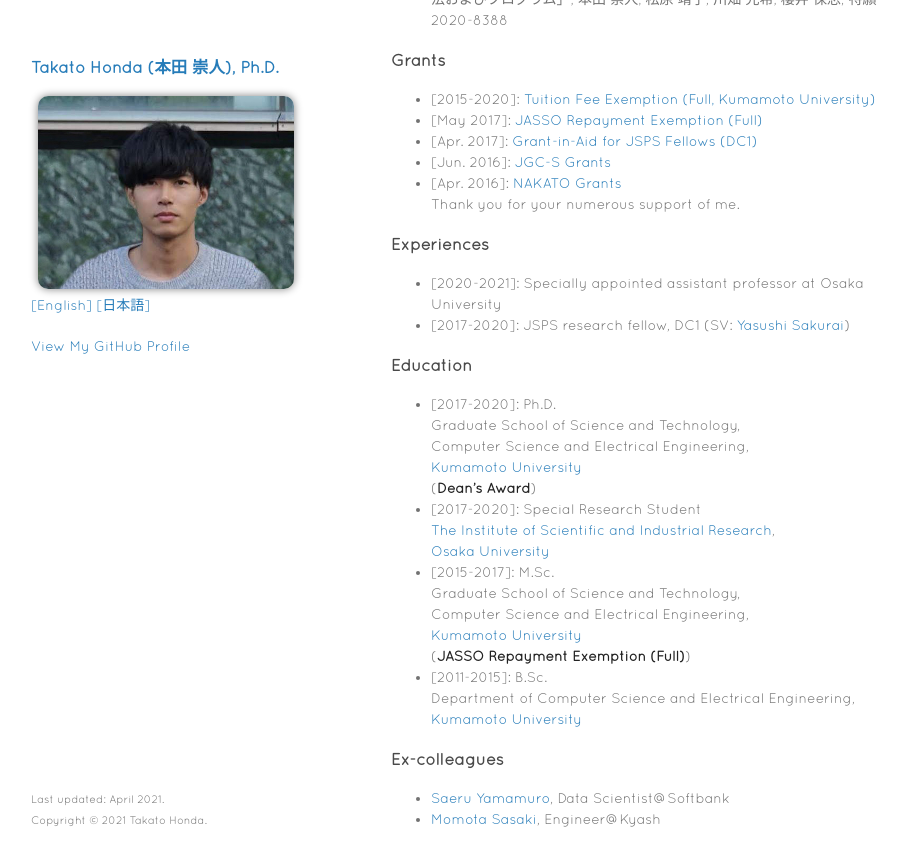
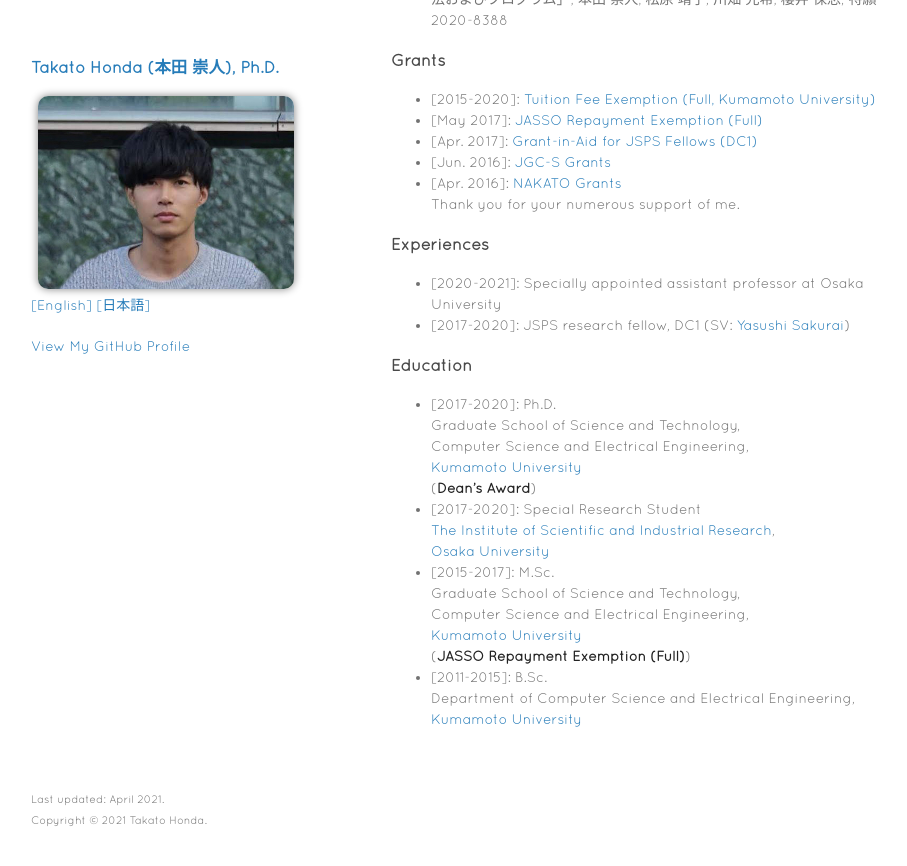
Before and after one commit to TakatoHonda/takatohonda.github.io, a Jekyll site: the page built from index.md, in a window 1280 px wide and 900 px high, scrolled down 869 px. Shown: the top 866 px of the window, without its empty margins (179-1086 px from the left). Built offline with Jekyll 4.4.1, drawn with Linux system fonts in a browser that asks for light colours; our own code applies the rules of GitHub Pages for plain Markdown files.

Commit message:
リンク集の削除

```diff
--- a/index.md
+++ b/index.md
@@ -113,6 +113,6 @@ Thank you for your numerous support of me.
     Department of Computer Science and Electrical Engineering,
     [Kumamoto University](https://www.kuzmamoto-u.ac.jp/)
 
-### Ex-colleagues
+<!-- ### Ex-colleagues
 - [Saeru Yamamuro](https://saeeeeru.github.io), Data Scientist@Softbank
-- [Momota Sasaki](https://www.linkedin.com/in/momotasasaki/?originalSubdomain=jp), Engineer@Kyash
+- [Momota Sasaki](https://www.linkedin.com/in/momotasasaki/?originalSubdomain=jp), Engineer@Kyash   -->
```
Also changed, not shown: jp/index.md (+2 -2 lines).
